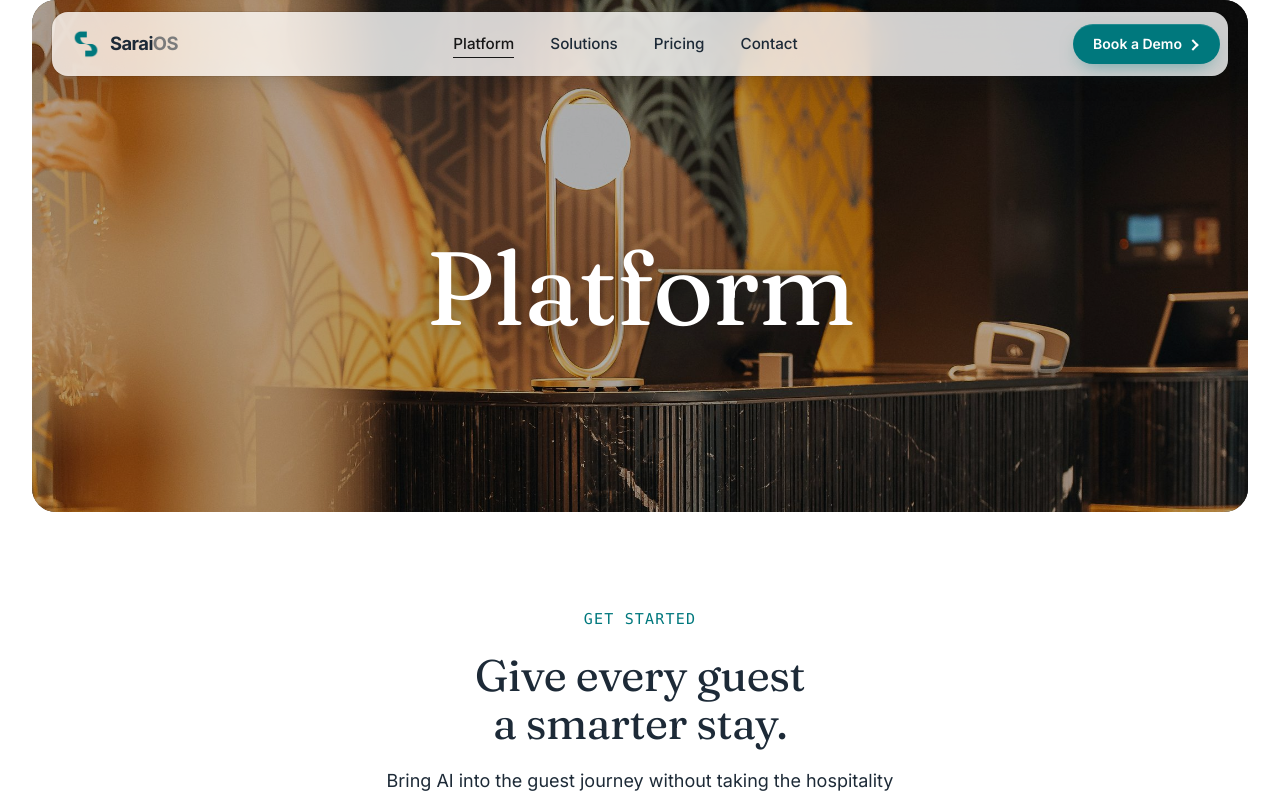
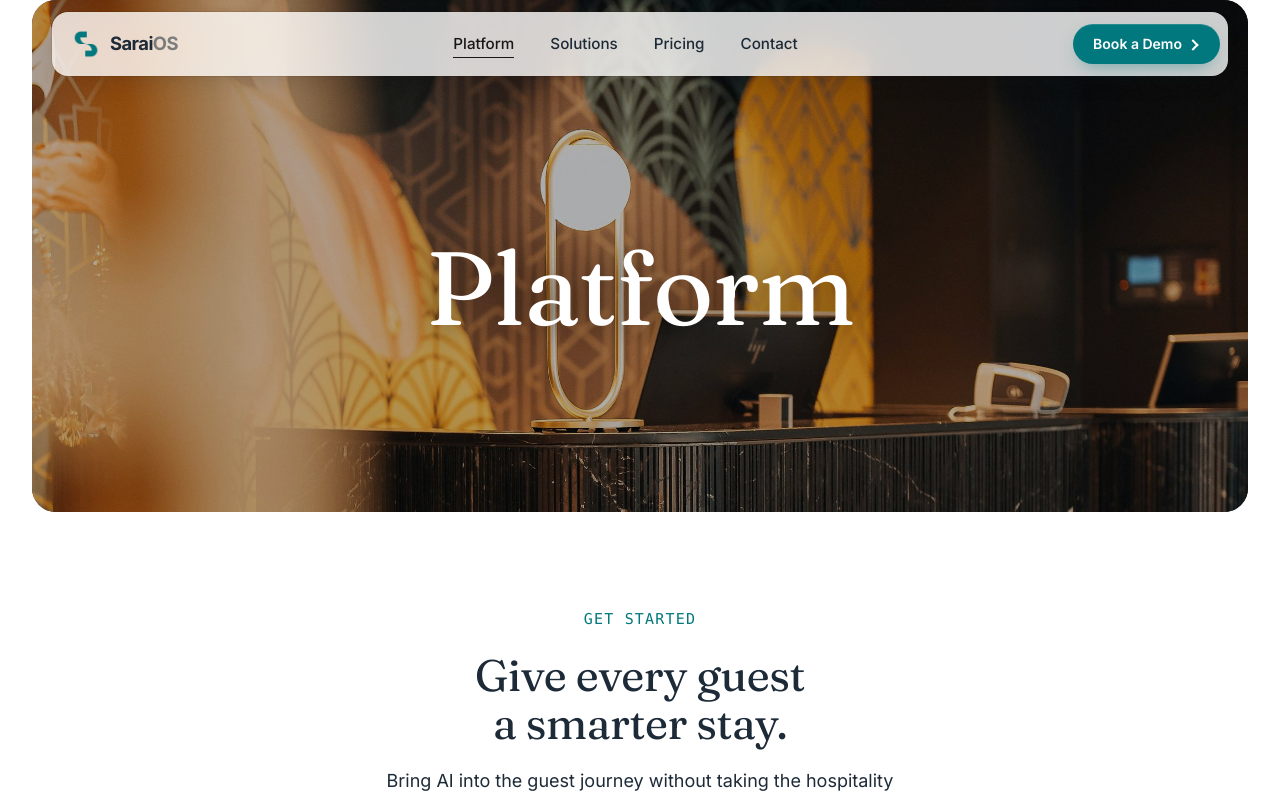
Before and after one commit to abdulrhhkahn/SaraiOS, a Next.js app: page /features in a window 1280 px wide. Shown: the top 799 px of the page. Built offline with nearby package versions, Linux system fonts and the light colour scheme; no server answers.

Commit message:
Add files via upload

```diff
--- a/app/features/page.tsx
+++ b/app/features/page.tsx
@@ -10,5 +10,5 @@ export const metadata = pageMetadata({
 
 /** Platform page: the banner, then the closing call to action and footer. More sections will be added below the banner. */
 export default function FeaturesPage() {
-  return <ImageBanner src="/images/platform/banner.jpg" title="Platform" imageClassName="object-[50%_32%]" />;
+  return <ImageBanner src="/images/platform/banner.jpg" title="Platform" imageClassName="object-[50%_28%]" />;
 }
```
